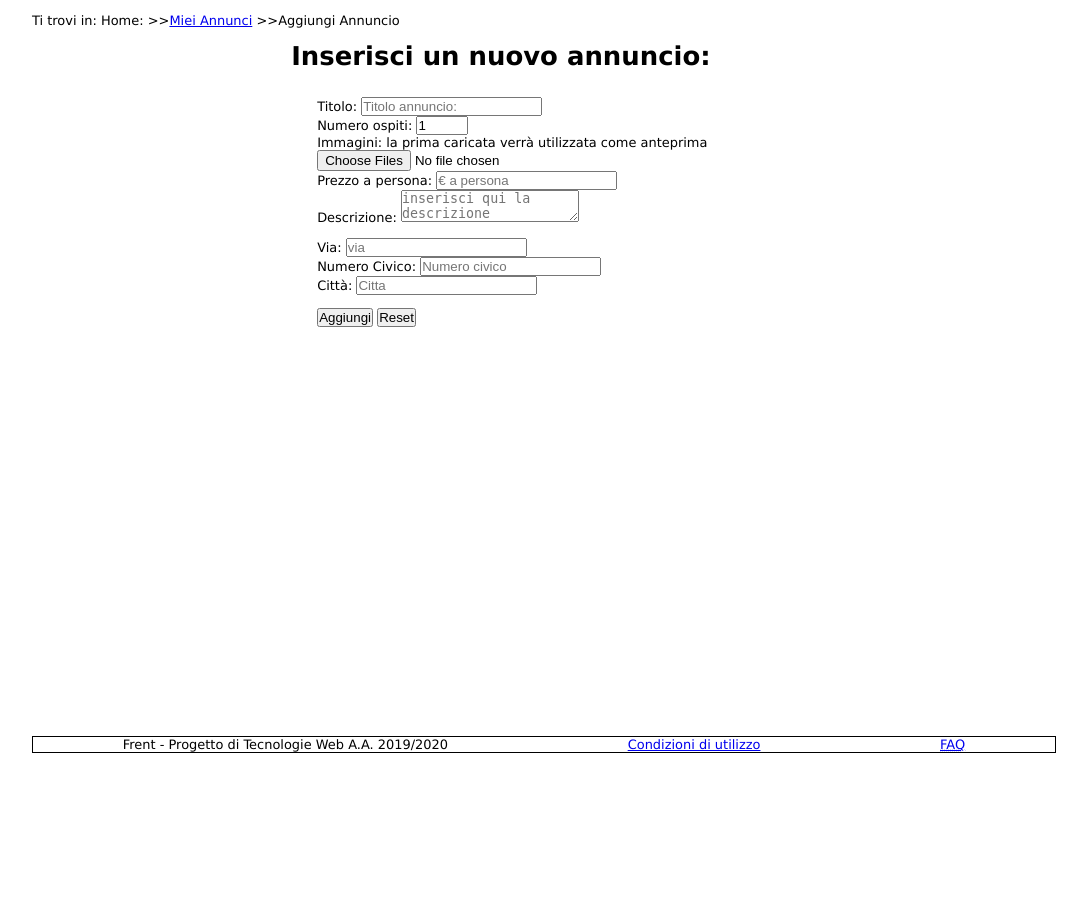
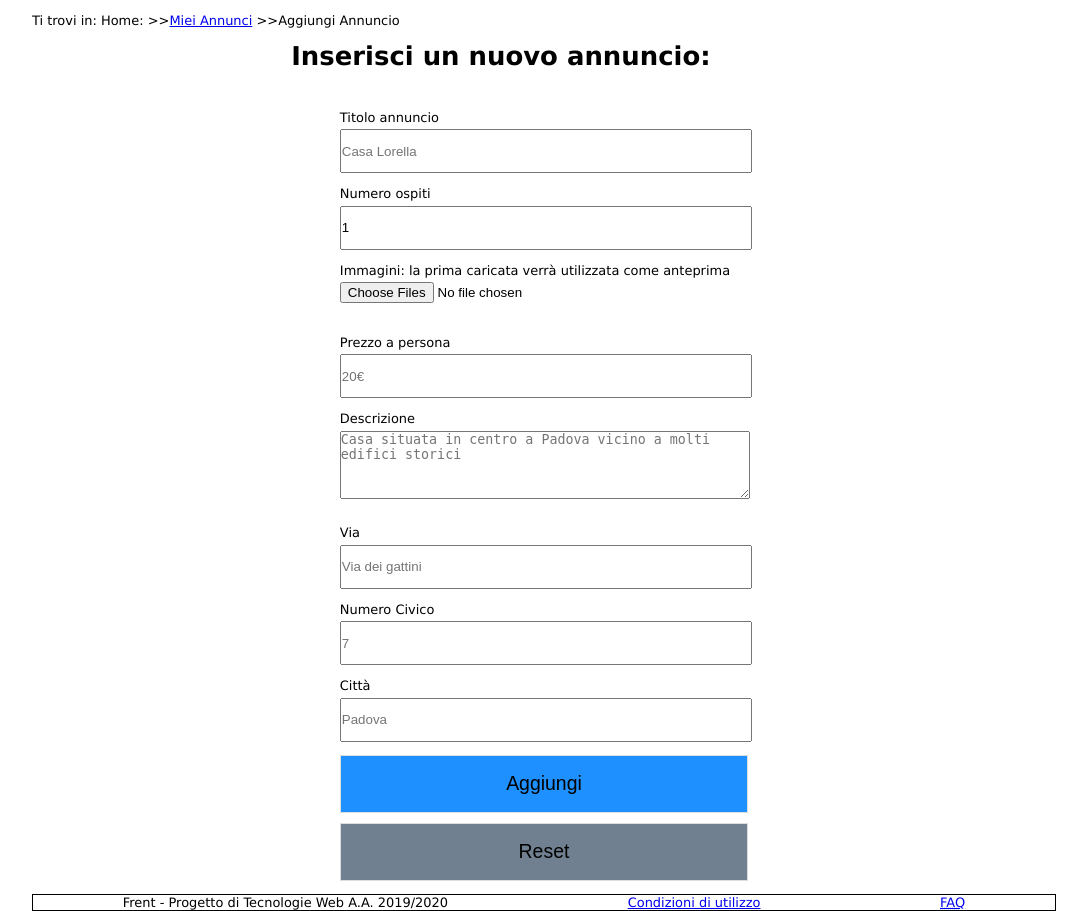
Before and after one commit to GiulioUmbrella/FRENT, a PHP site: page /html/aggiungi_annunci.html in a window 1280 px wide. Shown: the part 47-958 px from the top of the page, without its empty margins (96-1183 px from the left). Before the commit the page ends 800 px from the top, so only its background shows below. Run offline with PHP 8.4, Linux system fonts and the light colour scheme.

Commit message:
#118 Form aggiungi_annuncio.html sistemato

```diff
--- a/css/main.css
+++ b/css/main.css
@@ -252,7 +252,27 @@ fieldset {
     padding: 2em 2em 0em;
 }
 
-.form_verticale input, .form_verticale label, .form_verticale select {
+.form input[type="submit"] {
+    -webkit-appearance: none; /*Necessario per non usare il bottone di default in chrome e safari*/
+    margin-top: 0.5em;
+    font-size: 1.5em;
+    background-color: dodgerblue;
+    border: 1px solid #ddd;
+    color: black;
+    cursor: pointer;
+}
+
+.form input[type="reset"] {
+    -webkit-appearance: none; /*Necessario per non usare il bottone di default in chrome e safari*/
+    margin-top: 0.5em;
+    font-size: 1.5em;
+    background-color: slategray;
+    border: 1px solid #ddd;
+    color: black;
+    cursor: pointer;
+}
+
+.form_verticale input, .form_verticale label, .form_verticale select, .form_verticale textarea {
     display: block;
     width: 90%;
     margin-left: 5%;
@@ -268,15 +288,12 @@ fieldset {
     margin-top: 1em;
 }
 
+.form_verticale textarea {
+    min-height: 5em;
+}
+
 .form_verticale input[type="submit"] {
-    -webkit-appearance: none; /*Necessario per non usare il bottone di default in chrome e safari*/
-    margin-top: 0.5em;
-    font-size: 1.5em;
     height: 3em;
-    background-color: dodgerblue;
-    border: 1px solid #ddd;
-    color: black;
-    cursor: pointer;
 }
 
 .form_orizzontale {
@@ -301,14 +318,7 @@ fieldset {
 }
 
 .form_orizzontale input[type="submit"] {
-    -webkit-appearance: none; /*Necessario per non usare il bottone di default in chrome e safari*/
-    margin-top: 1em;
-    font-size: 1.5em;
-    height: 2em;
-    background-color: dodgerblue;
-    border: 1px solid #ddd;
-    color: black;
-    cursor: pointer;
+    height: 3em;
 }
 
 .form_orizzontale input {
--- a/html/aggiungi_annunci.html
+++ b/html/aggiungi_annunci.html
@@ -39,54 +39,40 @@
 
 <div id="content" class="layoutCentraleContent">
     <h1>Inserisci un nuovo annuncio: </h1>
-    <form action="#" method="post" class="form formVerticale">
+    <form action="#" method="post" class="form form_verticale">
         <fieldset>
             <legend class="aiuti_alla_navigazione">Nuovo Annuncio</legend>
 
-            <div>
-                <label for="titolo">Titolo:</label>
-                <input type="text" name="titolo" id="titolo" placeholder="Titolo annuncio:" tabindex="7"
-                       maxlength="32"/>
-            </div>
-            <div>
+                <label for="titolo">Titolo annuncio</label>
+                <input type="text" name="titolo" id="titolo" placeholder="Casa Lorella" tabindex="7" maxlength="32"/>
 
-                <label for="max_ospiti">Numero ospiti:</label>
-                <input type="number" name="max_ospiti" id="max_ospiti" max="99" min="1" value="1" tabindex="8"
-                       placeholder="Numero degli ospiti"/>
-            </div>
-            <div>
+                <label for="max_ospiti">Numero ospiti</label>
+                <input type="number" name="max_ospiti" id="max_ospiti" max="99" min="1" value="1" tabindex="8" placeholder="1"/>
+
                 <label for="immagini">Immagini: la prima caricata verr&agrave; utilizzata come anteprima</label>
                 <input type="file" id="immagini" name="immagini" accept="image/png, image/jpeg" tabindex="9" multiple/>
 
-            </div>
 
-            <div>
-                <label for="prezzo_a_persona">Prezzo a persona:</label>
-                <input type="number" id="prezzo_a_persona" name="prezzo_a_persona" tabindex="10"
-                       placeholder="&euro; a persona"/>
+                <label for="prezzo_a_persona">Prezzo a persona</label>
+                <input type="number" id="prezzo_a_persona" name="prezzo_a_persona" tabindex="10" placeholder="20&euro;"/>
 
-            </div>
-            <div>
-                <label for="descrizione">Descrizione:</label>
-                <textarea id="descrizione" name="descrizione" maxlength="512" tabindex="11"
-                          placeholder="inserisci qui la descrizione"></textarea>
-            </div>
+
+                <label for="descrizione">Descrizione</label>
+                <textarea id="descrizione" name="descrizione" maxlength="512" tabindex="11" placeholder="Casa situata in centro a Padova vicino a molti edifici storici"></textarea>
 
         </fieldset>
         <fieldset>
             <legend class="aiuti_alla_navigazione">Indirizzo</legend>
-            <div>
-                <label for="via">Via:</label>
-                <input type="text" name="via" id="via" placeholder="via" maxlength="128" tabindex="12"/>
-            </div>
-            <div>
-                <label for="numero_civico">Numero Civico:</label>
-                <input type="text" name="numero_civico" id="numero_civico" tabindex="13" placeholder="Numero civico"/>
-            </div>
-            <div>
-                <label for="citta">Citt&agrave;:</label>
-                <input type="text" name="citta" id="citta" placeholder="Citta" maxlength="128" tabindex="14"/>
-            </div>
+
+                <label for="via">Via</label>
+                <input type="text" name="via" id="via" placeholder="Via dei gattini" maxlength="128" tabindex="12"/>
+
+                <label for="numero_civico">Numero Civico</label>
+                <input type="text" name="numero_civico" id="numero_civico" tabindex="13" placeholder="7"/>
+
+                <label for="citta">Citt&agrave;</label>
+                <input type="text" name="citta" id="citta" placeholder="Padova" maxlength="128" tabindex="14"/>
+
 
         </fieldset>
         <input type="submit" value="Aggiungi" tabindex="15">
```
